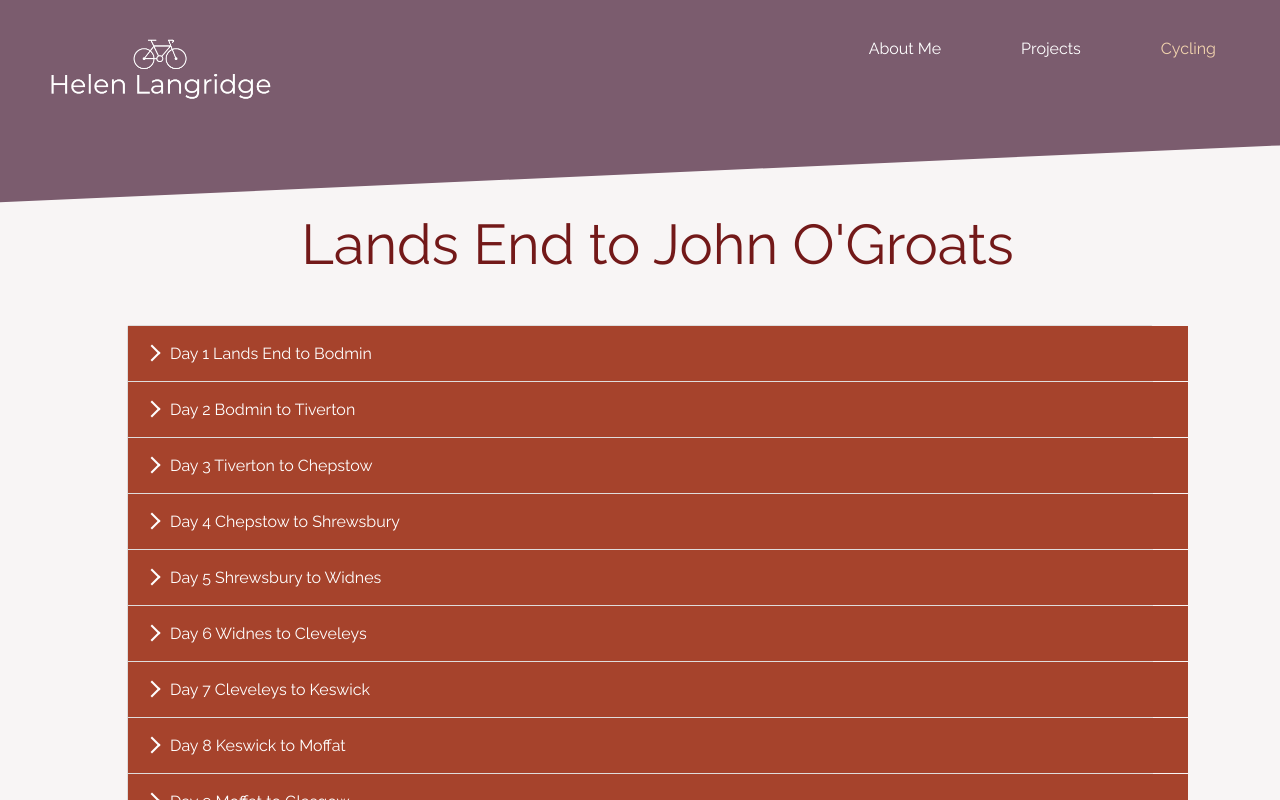
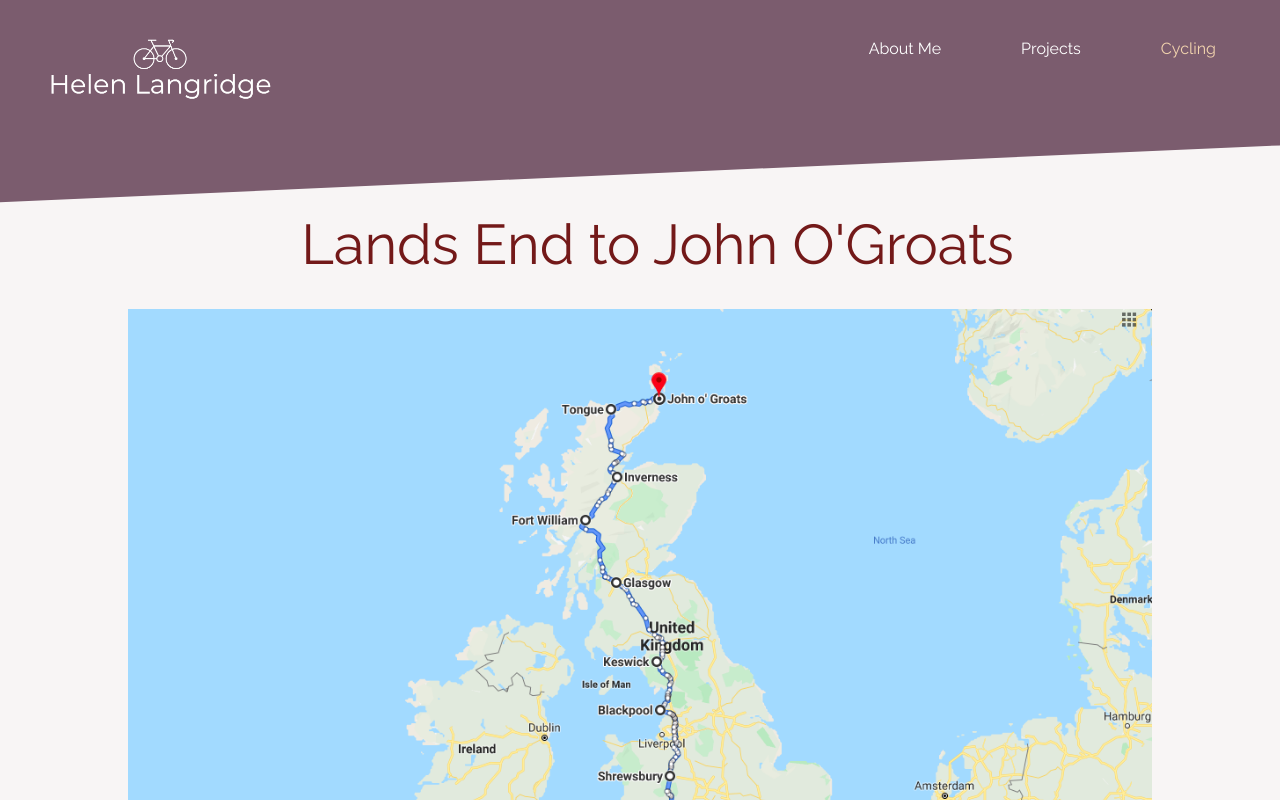
Before and after one commit to HelenLangers/new_portfolio, a React (Create React App) app: page /cycling/LEJOG in a window 1280 px wide. Shown: the top 800 px of the page. Built offline with nearby package versions, Linux system fonts and the light colour scheme.

Commit message:
LEJOG route image added

```diff
--- a/src/Components/Cycling.js
+++ b/src/Components/Cycling.js
@@ -31,7 +31,7 @@ function Cycling() {
         <div className='rtw-link-block'>
           <div className='block-inner'>
             <h3 className='event-title'>Round the World</h3>
-            <p className='paragraphs'>Not long after moving to Glasgow, I met my now-husband and on our second date we started planning our round the world cycle adventure. We both wanted to ride around the world, and after meeting it felt like there really wasn't any reason not to do it together. After 14 months of working two jobs each, saving every penny and selling most of our belongings, we left Glasgow in April 2017. We were away for 17 months, visited 30 countries across 4 continents and rode approximately 30,000km (we weren't counting). We had a separate website during the ride which we kept up to date, but I've since taken it down and you'll find all the blogs and videos through the link below.</p>
+            <p className='paragraphs'>Not long after moving to Glasgow, I met my now-husband and on our second date we started planning our round the world cycle adventure. We both wanted to ride around the world, and after meeting it felt like there really wasn't any reason not to do it together. After 14 months of working two jobs each, saving every penny and selling most of our belongings, we left Glasgow in April 2017. We were away for 17 months, visited 30 countries across 4 continents and rode approximately 30,000km (we weren't counting). We had a separate website during the ride which we kept up to date, but I've since taken it down so you'll find all the blogs and videos through the link below.</p>
             <img className='rtwimage' src={RTW} alt="cycling around the world"/>
             <div className='blog-button-box'>
             <a className='blog-button-link' href="/cycling/round-the-world">Read the blog</a>
--- a/src/Components/LEJOGBlog.js
+++ b/src/Components/LEJOGBlog.js
@@ -8,6 +8,7 @@ import {
 } from 'react-accessible-accordion';
 import '../Styling/blogs.css';
 import AnimateWriting from './AnimateWriting';
+import LEJOGRoute from '../Assets/LEJOGRoute.png'
 
 function LEJOGBlog () {
 
@@ -18,6 +19,9 @@ function LEJOGBlog () {
     <div className='main-container'>
       <div className='title'>
         <AnimateWriting writingSequence={writingSequence}/>
+      </div>
+      <div className='route'>
+        <img className='route-image' src={LEJOGRoute} alt="LEJOG Route"/>
       </div>
       <Accordion allowZeroExpanded>
         <AccordionItem>
--- a/src/Styling/blogs.css
+++ b/src/Styling/blogs.css
@@ -9,6 +9,16 @@
 .title {
     text-align: center;
     margin-left: -3rem;
+}
+
+.route {
+    margin-top: 2rem;
+    width: 80%;
+}
+
+.route-image {
+    max-width: 100%;
+    height: auto;
 }
 
 .accordion {
```
Also changed, not shown: src/Assets/LEJOGRoute.png (added).
